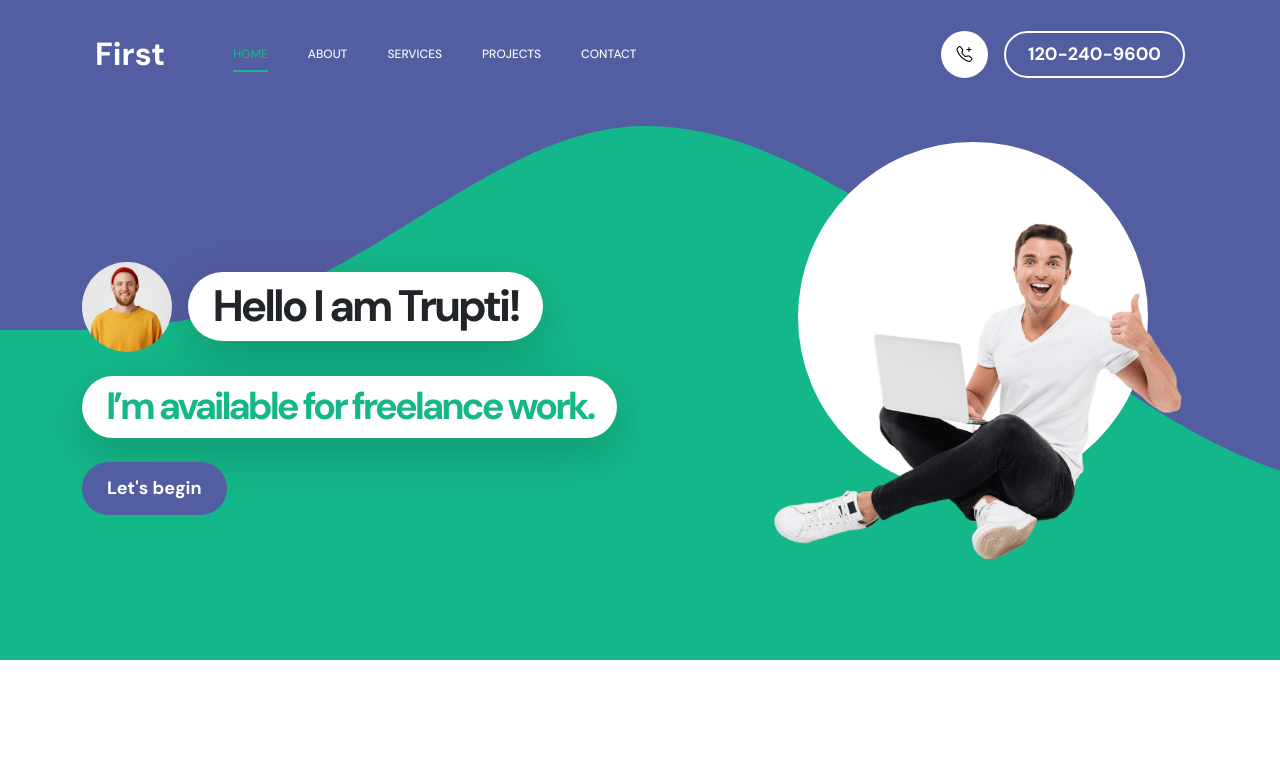
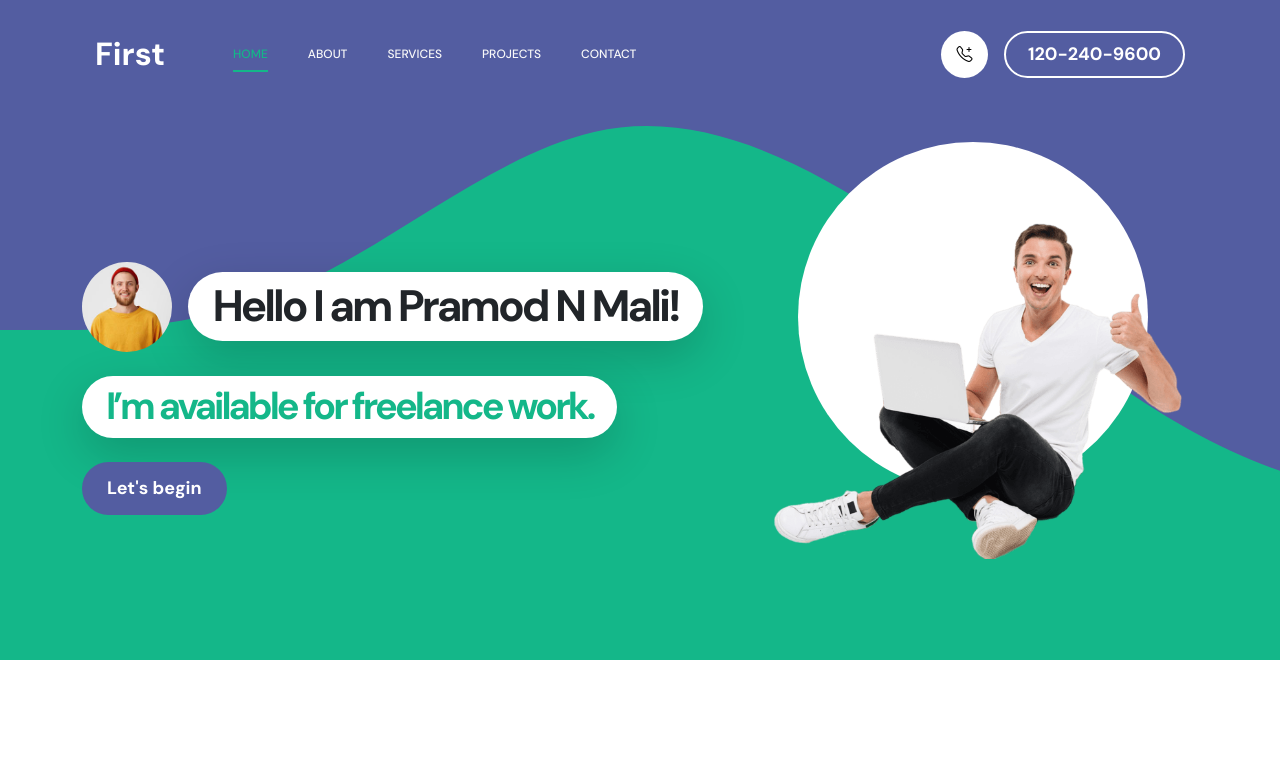
Before and after one commit to Pramod581/portfolio-app-deployment-CICD, a plain HTML site: page index.html in a window 1280 px wide. Shown: the top 777 px of the page. Drawn offline with Linux system fonts and the light colour scheme.

Commit message:
added index.html

```diff
--- a/index.html
+++ b/index.html
@@ -102,7 +102,7 @@ https://templatemo.com/tm-578-first-portfolio
                                 <div class="hero-title-wrap d-flex align-items-center mb-4">
                                     <img src="images/happy-bearded-young-man.jpg" class="avatar-image avatar-image-large img-fluid" alt="">
 
-                                    <h1 class="hero-title ms-3 mb-0">Hello I am Trupti!</h1>
+                                    <h1 class="hero-title ms-3 mb-0">Hello I am Pramod N Mali!</h1>
                                 </div>
 
                                 <h2 class="mb-4">I’m available for freelance work.</h2>
```
